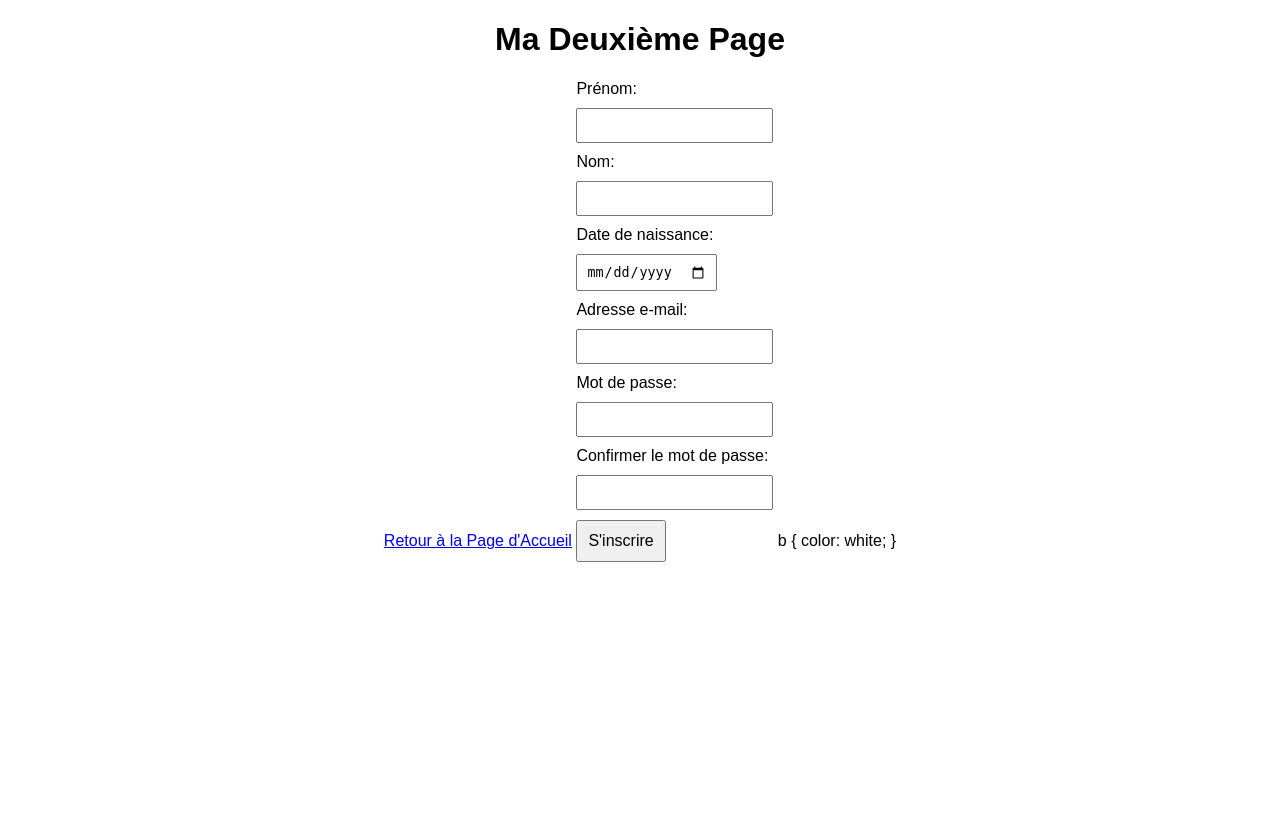
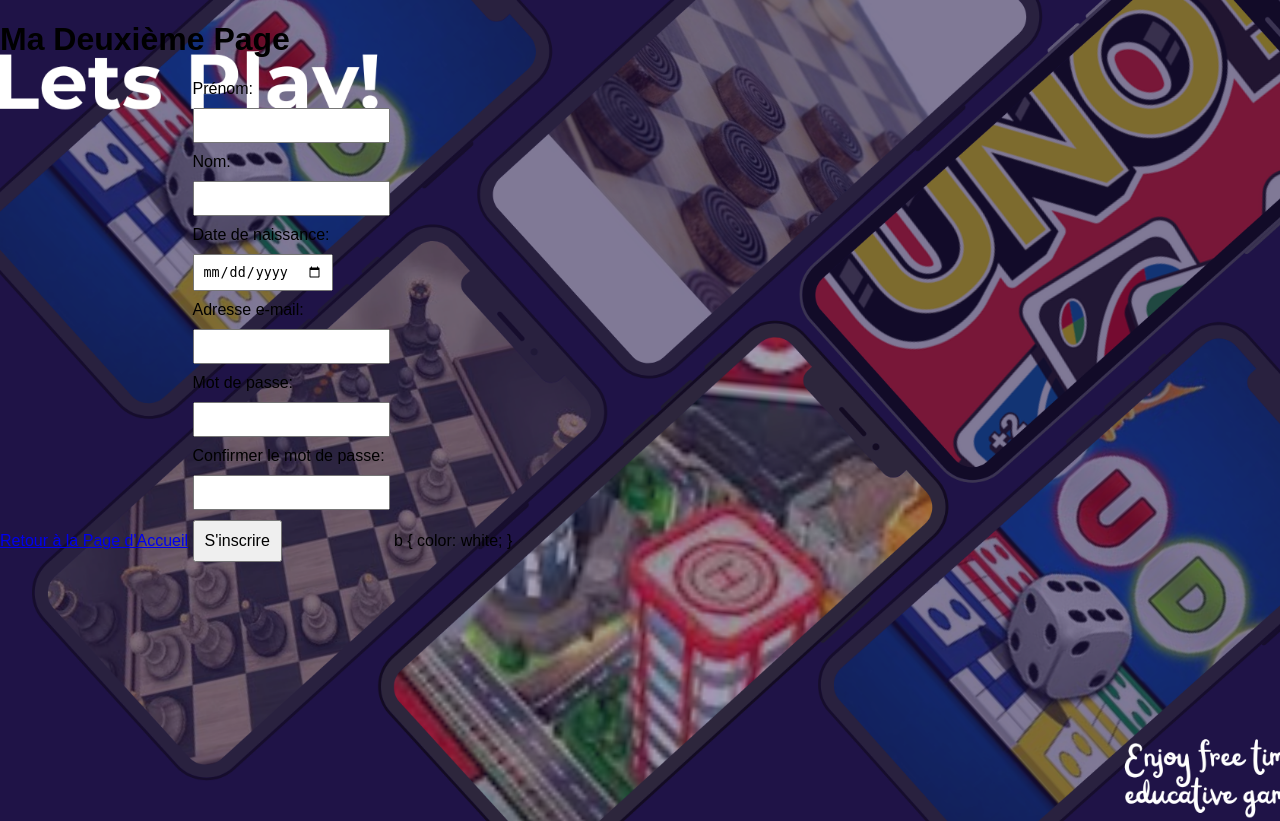
Before and after one commit to AdrianYankou/essai-github, a PHP site: page /inscription.html in a window 1280 px wide. Before the commit the page ends 562 px from the top, so only its background shows below. Run offline with PHP 8.4, Linux system fonts and the light colour scheme.

Commit message:
ajout fond d'ecran partout

```diff
--- a/index.php
+++ b/index.php
@@ -11,7 +11,7 @@
          font-family: Arial, sans-serif;
          margin: 0;
          padding: 0;
-         background-image: url('sw.png');
+         background-image: url('background Accueil.png');
          background-size: cover;
          background-position: center;
          background-repeat: no-repeat;
--- a/inscription.html
+++ b/inscription.html
@@ -5,11 +5,17 @@
     <meta name="viewport" content="width=device-width, initial-scale=1.0">
     <title>Ma Deuxième Page</title>
     <style>
-        body {
-            font-family: Arial, sans-serif;
-            margin: 20px;
-            text-align: center;
-        }
+         body {
+         font-family: Arial, sans-serif;
+         margin: 0;
+         padding: 0;
+         background-image: url('background other.png');
+         background-size: cover;
+         background-position: center;
+         background-repeat: no-repeat;
+         height: 100vh;
+         overflow: hidden;
+      }
         form {
             display: inline-block;
             text-align: left;
```
Also changed, not shown: admit.html (+10 -4 lines), connexion.html (+11 -4 lines), background accueil.png (added), background other.png (added).
